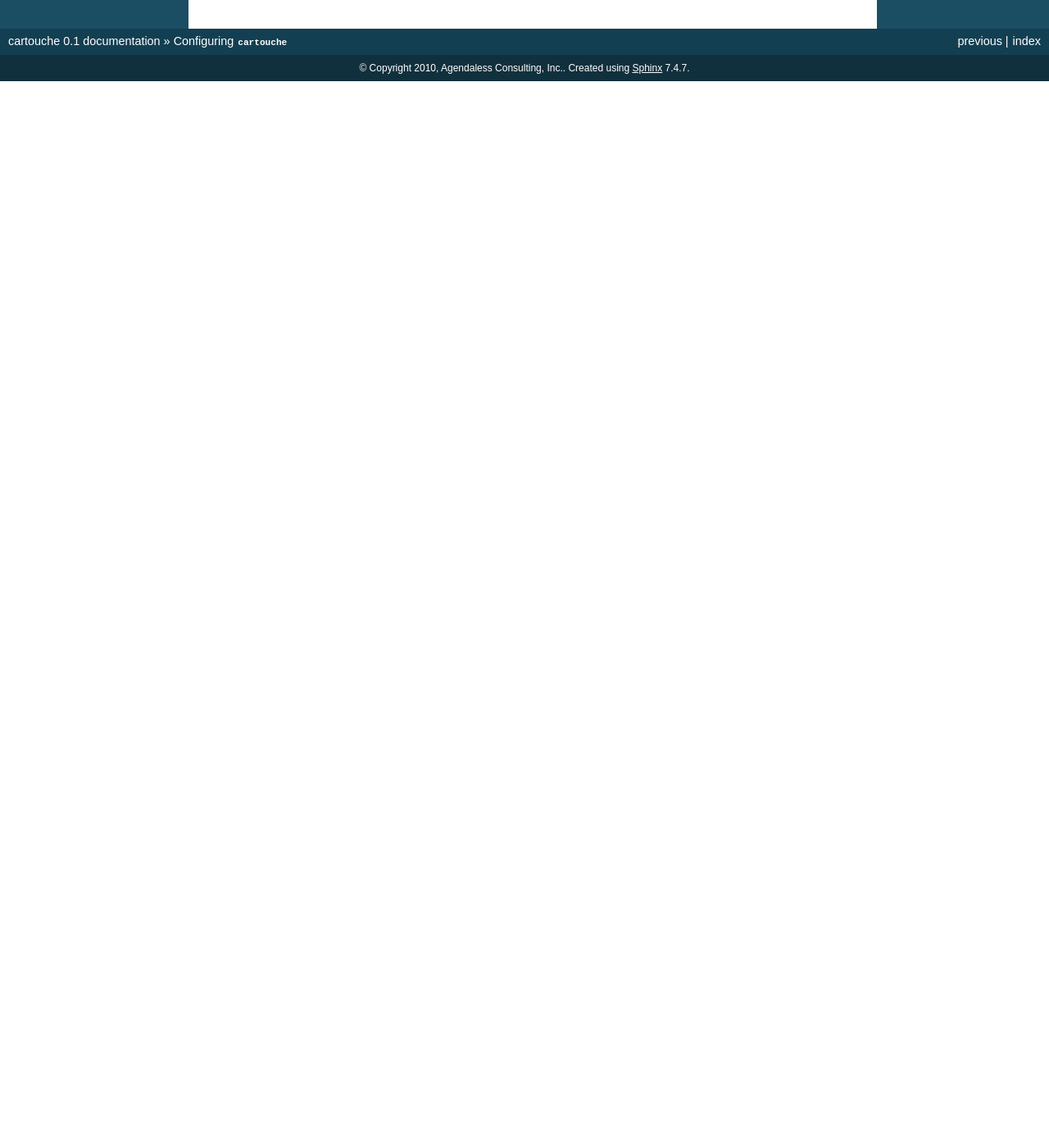
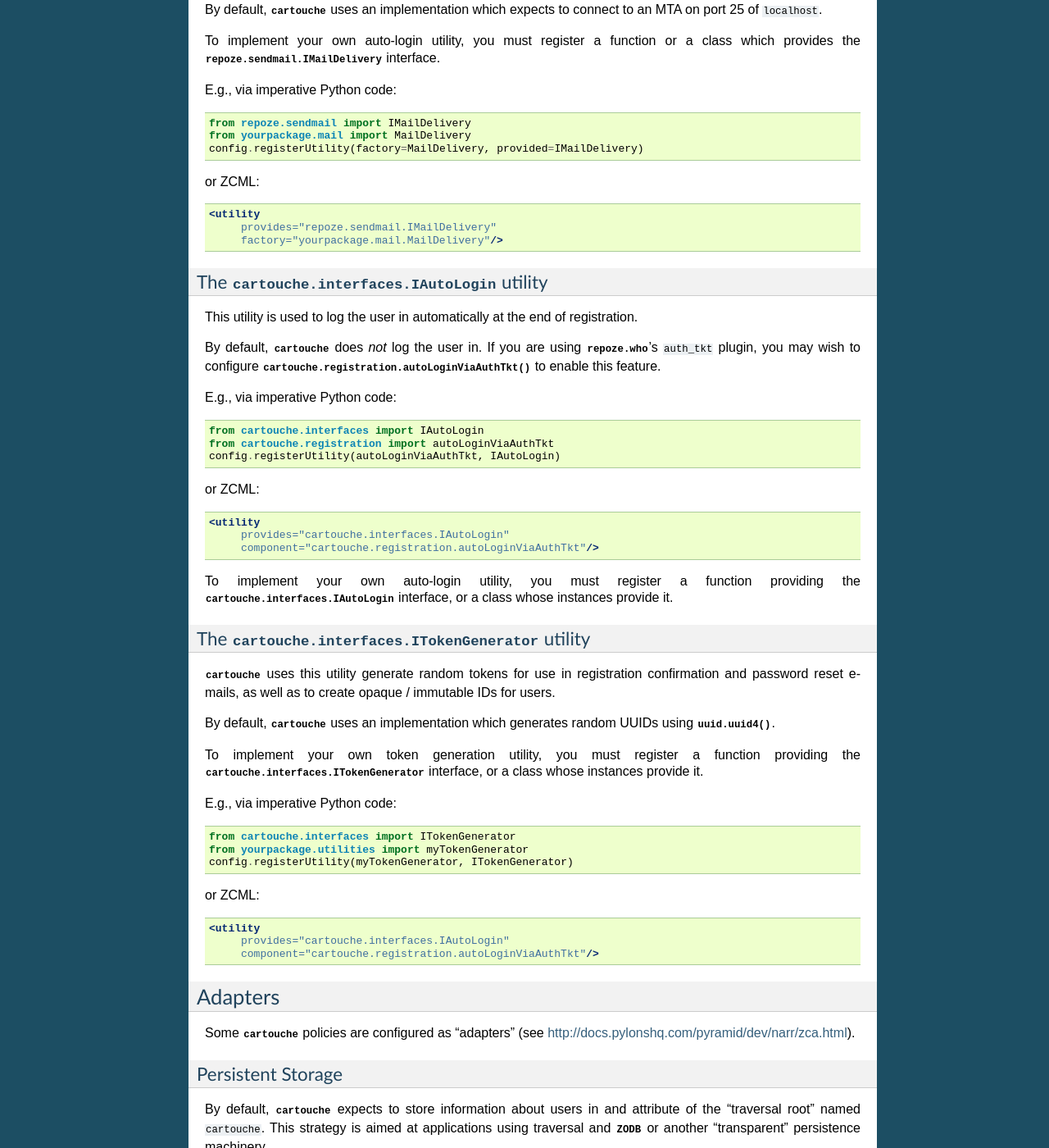
Before and after one commit to Pylons/cartouche, a Sphinx documentation site: the page built from docs/configuration.rst, in a window 1280 px wide and 1400 px high, scrolled down 2164 px. Shown: the whole window at 82% size. Built offline with Sphinx 7.4.7, drawn with Linux system fonts in a browser that asks for light colours; before the commit the page ends 2263 px from its top, so only the background shows below that; some of the changed text lies outside the part shown.

Commit message:
Expand the configuration docs.

```diff
--- a/docs/configuration.rst
+++ b/docs/configuration.rst
@@ -4,6 +4,9 @@
 Views
 +++++
 
+By default, :mod:`cartouche` provides a stock set of :mod:`pyramid` views
+for user registration, login / logout, password / account recovery, and
+user administration:
 
 .. code-block:: xml
 
@@ -28,9 +31,9 @@
 
     <view
         context="*"
-        name="welcome.html"
-        view="cartouche.registration.welcome_view"
-        renderer="templates/welcome.pt"
+        name="edit_account.html"
+        view="cartouche.registration.edit_account_view"
+        renderer="templates/register.pt"
         />
 
     <view
@@ -38,19 +41,64 @@
         name="login.html"
         view="cartouche.login.login_view"
         renderer="templates/login.pt"
-    />
+        />
+
+    <view
+        context="*"
+        name="recover_login.html"
+        view="cartouche.login.recover_login_view"
+        renderer="templates/login.pt"
+        />
+
+    <view
+        context="*"
+        name="recover_password.html"
+        view="cartouche.login.recover_password_view"
+        renderer="templates/login.pt"
+        />
+
+    <view
+        context="*"
+        name="logout.html"
+        view="cartouche.login.logout_view"
+        />
 
    </configure>
 
-Policies
-++++++++
 
-The stock ``cartouche`` views can be configured along a number of different
-axes.
+Replacing the "O-wrap"
+----------------------
+
+:mod:`cartouche` views are defined using the :mod:`chameleon` implementation
+of Zope Page Templates.  The views expect to be wrapped in a "main template",
+looked up using the standard :mod:`pyramid` :func:`get_renderer` API.  Your
+application can replace that template using :mod:`pyramid` "template overrides".
+
+E.g., via imperative Python code:
+
+.. code-block:: python
+
+   config.override_asset('cartouche:templates/main.pt',
+                         'yourpackage:templates/cartouche_main.pt')
+
+or via ZCML:
+
+.. code-block:: xml
+
+    <asset to_overide="cartouche:templates/main.pt"
+           override_with="yourpackage:templates/cartouche_main.pt"/>
+
+
+See http://docs.pylonshq.com/pyramid/dev/narr/assets.html#overriding-assets
+for details on overriding templates as "assets".
+
+The template used to override the :mod:`cartouche` main template must provide
+a ``ZPT`` "slot" named ``main``, which will be filled by the :mod:`cartouche`
+view templates.
 
 
 Global settings
----------------
++++++++++++++++
 
 Some policies can be configured as simple scalar values in the
 global ``PasteDeploy`` configuration file:
@@ -80,65 +128,150 @@
 
 
 Utilities
----------
++++++++++
 
-Some policies are configured as quasi-global "utilities" (see
+Some :mod:`cartouche` policies are configured as quasi-global "utilities"
+(see http://docs.pylonshq.com/pyramid/dev/narr/zca.html).
+
+The :class:`repoze.sendmail.IMailDelivery` utility
+--------------------------------------------------
+
+This utility is used to send emails for registration, account recovery,
+and password reset.
+
+By default, :mod:`cartouche` uses an implementation which expects to
+connect to an MTA on port 25 of ``localhost``.
+
+To implement your own auto-login utility, you must register a function
+or a class which provides the :class:`repoze.sendmail.IMailDelivery` interface.
+
+E.g., via imperative Python code:
+
+.. code-block:: python
+
+   from repoze.sendmail import IMailDelivery
+   from yourpackage.mail import MailDelivery
+   config.registerUtility(factory=MailDelivery, provided=IMailDelivery)
+
+or ZCML:
+
+.. code-block:: xml
+
+   <utility
+        provides="repoze.sendmail.IMailDelivery"
+        factory="yourpackage.mail.MailDelivery"/>
+
+
+The :class:`cartouche.interfaces.IAutoLogin` utility
+----------------------------------------------------
+
+This utility is used to log the user in automatically at the end of
+registration.
+
+By default, :mod:`cartouche` does *not* log the user in.  If you are using
+:mod:`repoze.who`'s ``auth_tkt`` plugin, you may wish to configure
+:func:`cartouche.registration.autoLoginViaAuthTkt` to enable this feature.
+
+E.g., via imperative Python code:
+
+.. code-block:: python
+
+   from cartouche.interfaces import IAutoLogin
+   from cartouche.registration import autoLoginViaAuthTkt
+   config.registerUtility(autoLoginViaAuthTkt, IAutoLogin)
+
+or ZCML:
+
+.. code-block:: xml
+
+   <utility
+        provides="cartouche.interfaces.IAutoLogin"
+        component="cartouche.registration.autoLoginViaAuthTkt"/>
+
+To implement your own auto-login utility, you must register a function
+providing the :class:`cartouche.interfaces.IAutoLogin` interface,
+or a class whose instances provide it.
+
+The :class:`cartouche.interfaces.ITokenGenerator` utility
+---------------------------------------------------------
+
+:mod:`cartouche` uses this utility generate random tokens for use in
+registration confirmation and password reset e-mails, as well as to create
+opaque / immutable IDs for users.
+
+By default, :mod:`cartouche` uses an implementation which generates
+random UUIDs using :func:`uuid.uuid4`.
+
+To implement your own token generation utility, you must register a function
+providing the :class:`cartouche.interfaces.ITokenGenerator` interface,
+or a class whose instances provide it.
+
+E.g., via imperative Python code:
+
+.. code-block:: python
+
+   from cartouche.interfaces import ITokenGenerator
+   from yourpackage.utilities import myTokenGenerator
+   config.registerUtility(myTokenGenerator, ITokenGenerator)
+
+or ZCML:
+
+.. code-block:: xml
+
+   <utility
+        provides="cartouche.interfaces.IAutoLogin"
+        component="cartouche.registration.autoLoginViaAuthTkt"/>
+
+
+Adapters
+++++++++
+
+Some :mod:`cartouche` policies are configured as "adapters" (see
 http://docs.pylonshq.com/pyramid/dev/narr/zca.html).
+
+Persistent Storage
+-----------------
+
+By default, :mod:`cartouche` expects to store information about users
+in and attribute of the "traversal root" named ``cartouche``.  This strategy
+is aimed at applications using traversal and :mod:`ZODB` or another
+"transparent" persistence machinery.
+
+To override this strategy, you must register two named adapters for the
+"root" object of your routes / traversal, implementing the
+:class:`cartouche.interfaces.IRegistrations` interface.
+
+E.g., via imperative Python code:
+
+.. code-block:: python
+
+   from cartouche.interfaces import IRegistrations
+   from yourpackage.userstore import PendingStore
+   from yourpackage.userstore import ConfirmedStore
+   config.registerAdapter(PendingStore, required=(None,),
+                          provided=IRegistrations, name='pending')
+   config.registerAdapter(ConfirmedStore, required=(None,),
+                          provided=IRegistrations, name='confirmed')
+
+or ZCML:
 
 .. code-block:: xml
 
    <configure xmlns="http://pylonshq.com/pyramid">
 
-    <!-- this must be included for the view declarations to work -->
-    <include package="pyramid.includes" />
-
-    <utility
-        provides="repoze.sendmail.interfaces.IMailDelivery"
-        factory="yourpackage.mail.MailDelivery"
-        />
-
-    <utility
-        provides="cartouche.interfaces.IAutoLogin"
-        factory="yourpackage.login.AutoLogin"
-        />
-
-    <utility
-        provides="cartouche.interfaces.ITokenGenerator"
-        factory="yourpackage.tokens.TokenGenerator"
-        />
-
-   </configure>
-
-
-Adapters
---------
-
-Some policies are configured as "adapters" (see
-http://docs.pylonshq.com/pyramid/dev/narr/zca.html).
-
-.. code-block:: xml
-
-   <configure xmlns="http://pylonshq.com/pyramid">
-
-    <!-- this must be included for the view declarations to work -->
+    <!-- this must be included for the adapter declarations to work -->
     <include package="pyramid.includes" />
 
     <adapter
         provides="cartouche.interfaces.IRegistrations"
         name="pending"
         for="*"
-        factory="yourpackage.registration.PendingRegistrations" />
+        factory="yourpackage.userstore.PendingStore" />
 
     <adapter
         provides="cartouche.interfaces.IRegistrations"
-        name="by_email"
+        name="confirmed"
         for="*"
-        factory="yourpackage.registration.ByEmailRegistrations" />
-
-    <adapter
-        provides="cartouche.interfaces.IRegistrations"
-        name="by_login"
-        for="*"
-        factory="yourpackage.registration.ByLoginRegistrations" />
+        factory="yourpackage.userstore.ConfirmedStore" />
 
    </configure>
```
